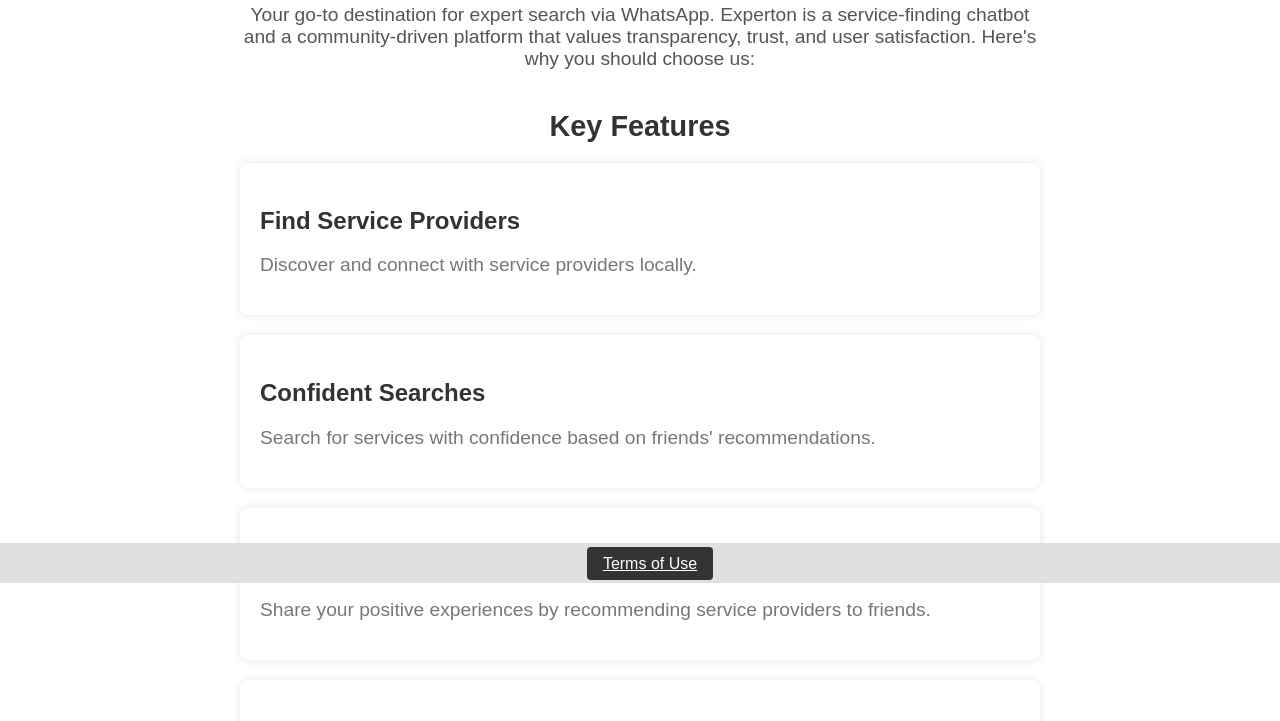
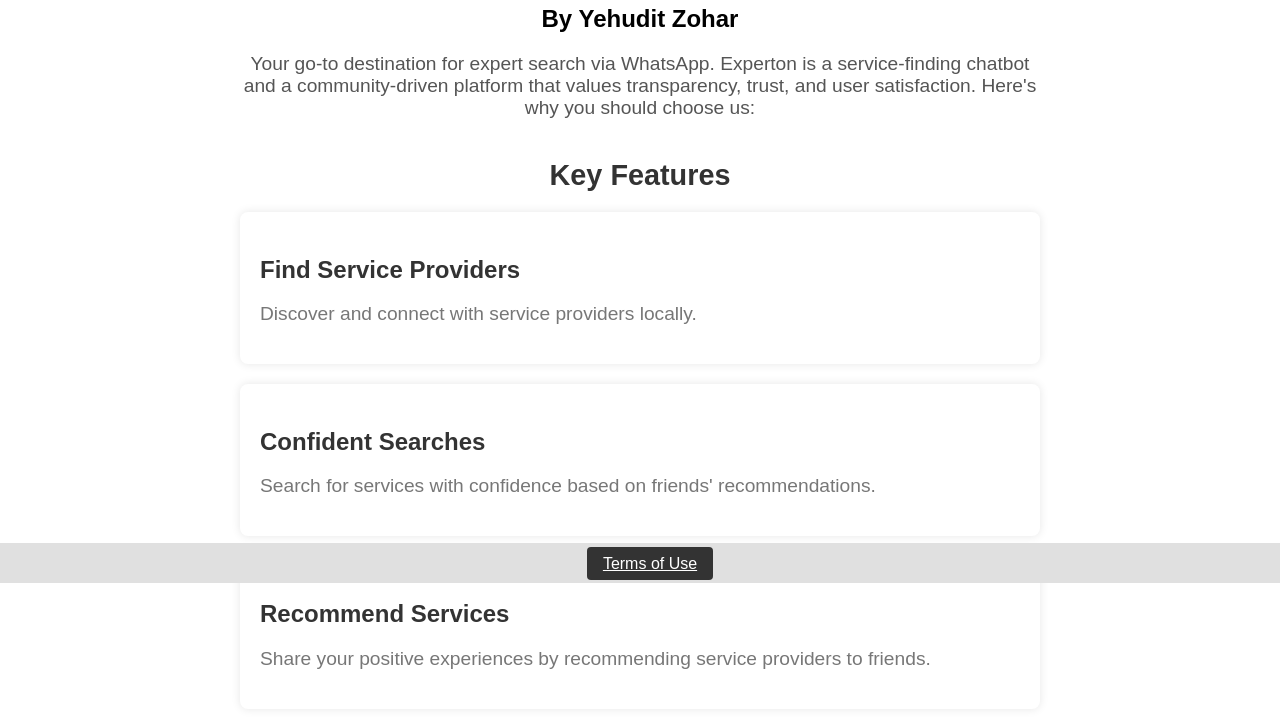
Before and after one commit to gupta-viniak-tft/experton.co.il, a plain HTML site: page index.html in a window 1280 px wide. Shown: the part 217-938 px from the top of the page. Drawn offline with Linux system fonts and the light colour scheme.

Commit message:
added name

```diff
--- a/index.html
+++ b/index.html
@@ -16,6 +16,7 @@
 
     <div class="container">
         <h1>Welcome to Experton!</h1>
+        <h2>By Yehudit Zohar</h2>
         <p>Your go-to destination for expert search via WhatsApp. Experton is a service-finding chatbot and a community-driven platform that values transparency, trust, and user satisfaction. Here's why you should choose us:</p>
 
         <div class="features">
```
